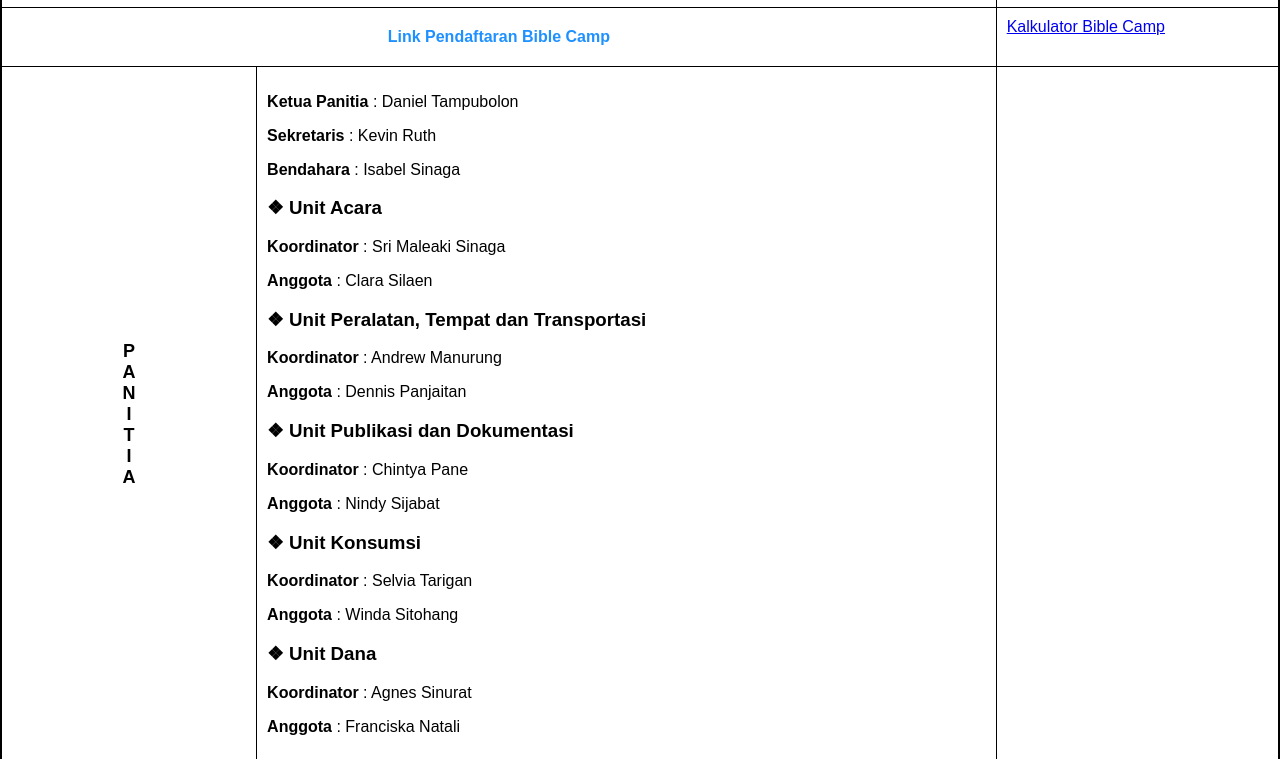
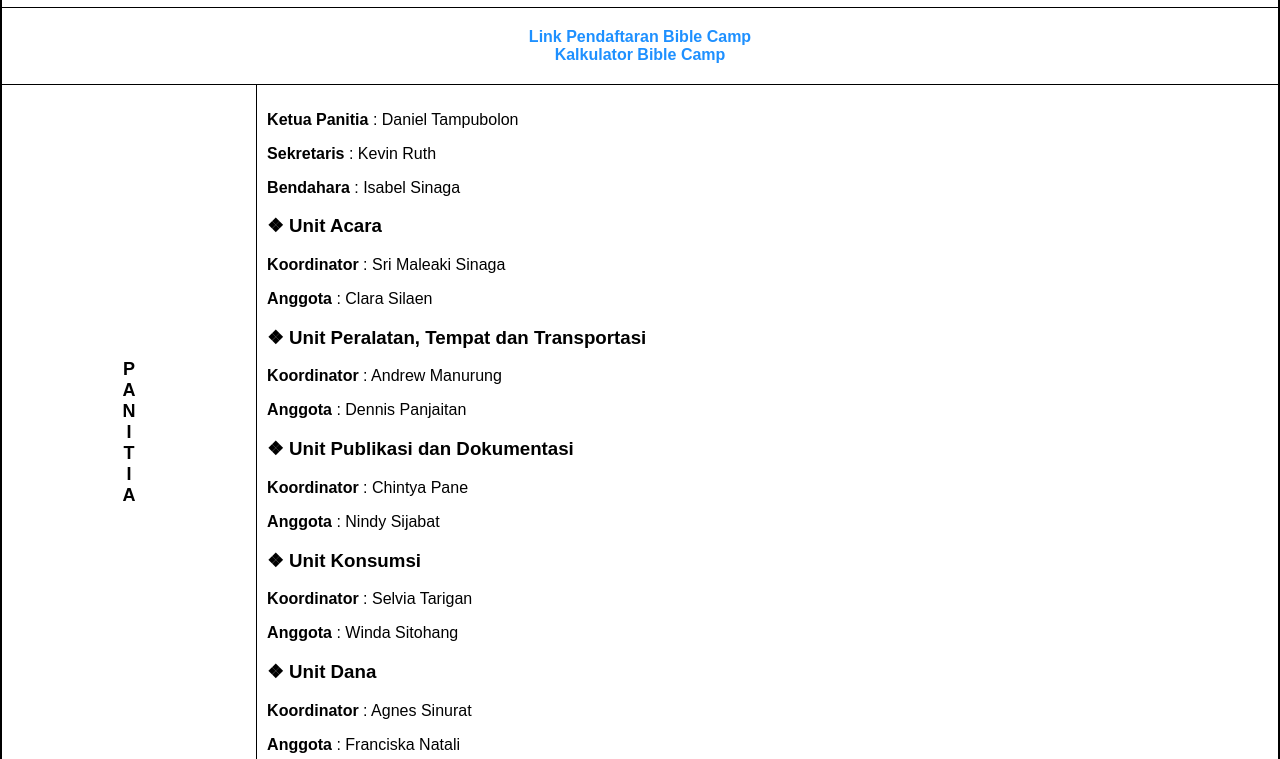
Before and after one commit to dennispanjaitan1-oss/Tugas.2, a plain HTML site: page index.html in a window 1280 px wide. Shown: the part 128-887 px from the top of the page. Drawn offline with Linux system fonts and the light colour scheme.

Commit message:
Update index.html

```diff
--- a/index.html
+++ b/index.html
@@ -112,13 +112,13 @@
       <td colspan="2" align="center">
         <div class="link-section">
           <a href="https://dennispanjaitan1-oss.github.io/Tugass1/" target="_blank">
-          Link Pendaftaran Bible Camp
-     <td>
+          Link Pendaftaran Bible Camp <br>
+
           </a>
           <a href="https://dennispanjaitan1-oss.github.io/kalkulator/" target="_blank">
             Kalkulator Bible Camp
           </a>
-          </td>
+
         </div>
       </td>
     </tr>
```
